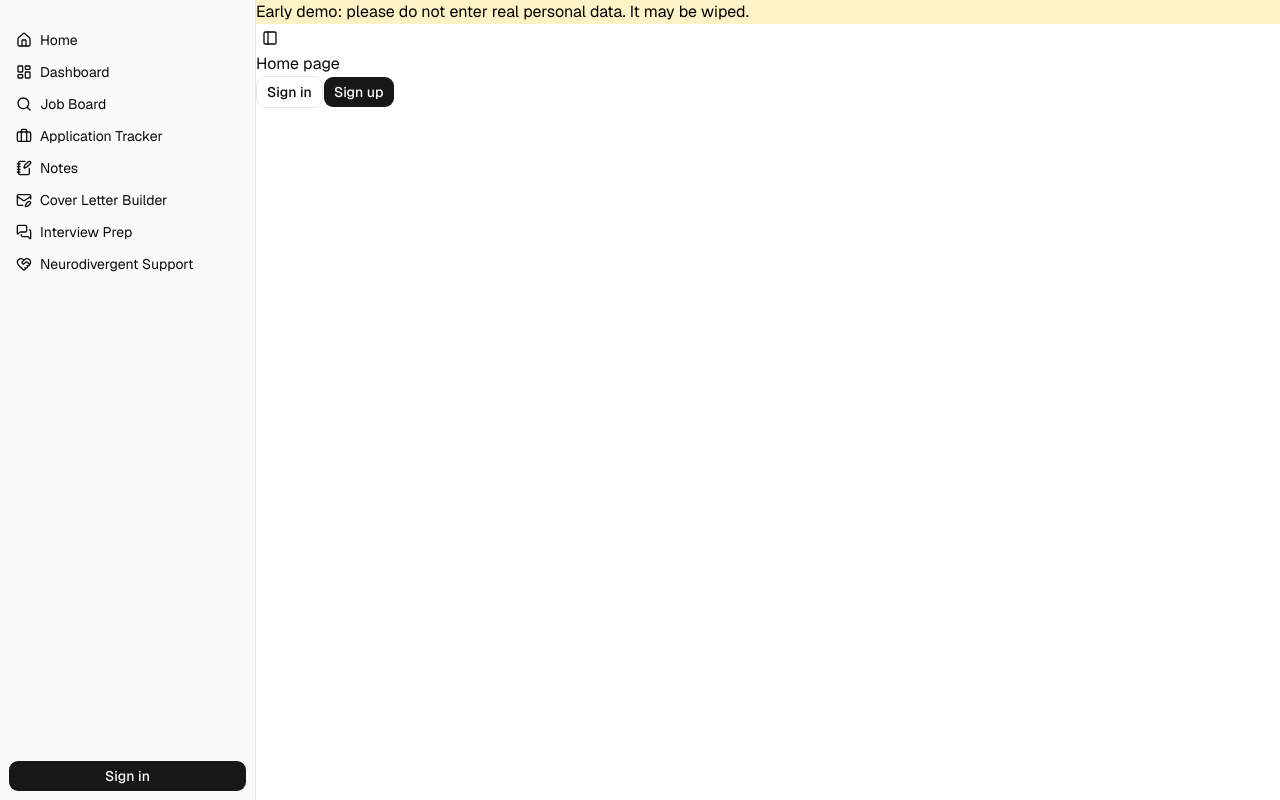
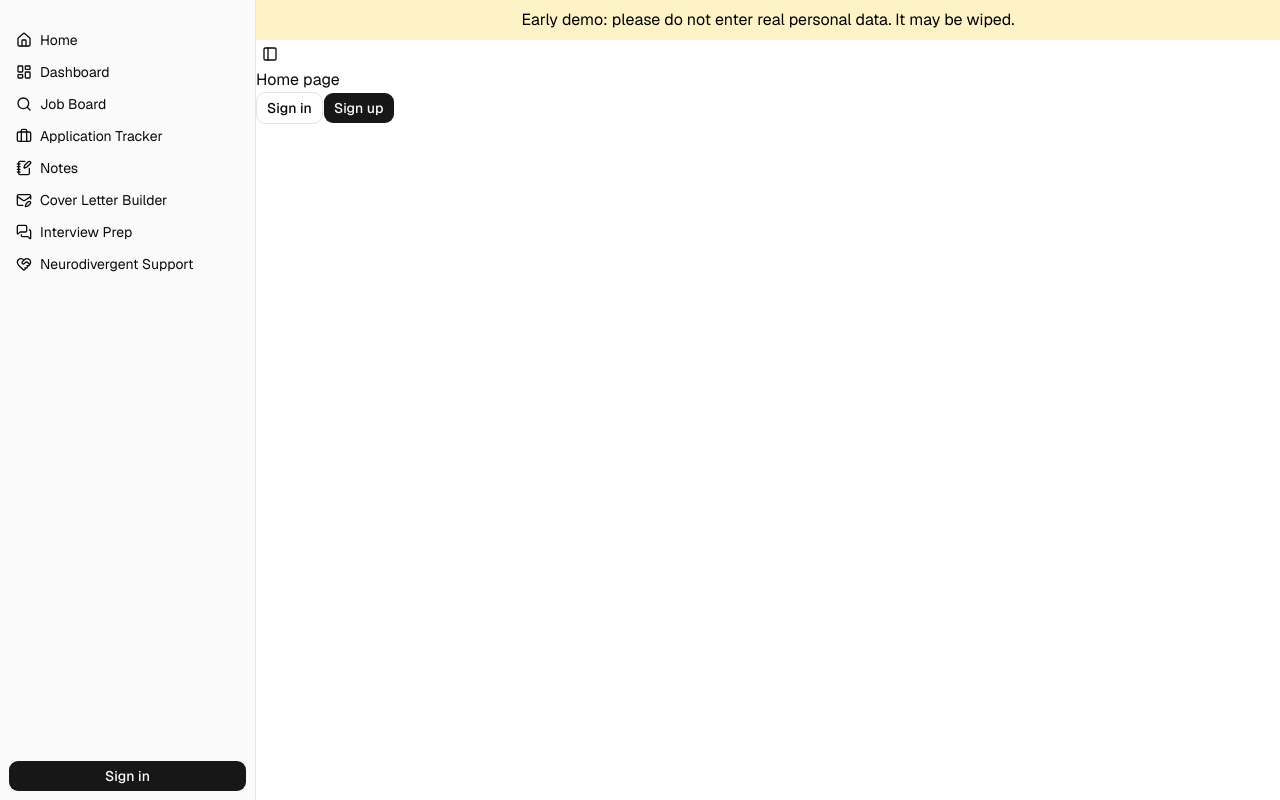
Before and after one commit to hannahro15/Job-tools-platform, a Next.js app: page / in a window 1280 px wide. Built offline with nearby package versions, Linux system fonts and the light colour scheme; no server answers.

Commit message:
Add some padding to the demo banner

```diff
--- a/components/demo-banner.tsx
+++ b/components/demo-banner.tsx
@@ -1,6 +1,6 @@
 export function DemoBanner() {
   return (
-    <div className="bg-amber-100 text-black">
+    <div className="bg-amber-100 text-black px-4 py-2 text-center">
       Early demo: please do not enter real personal data. It may be wiped.
     </div>
   );
```
